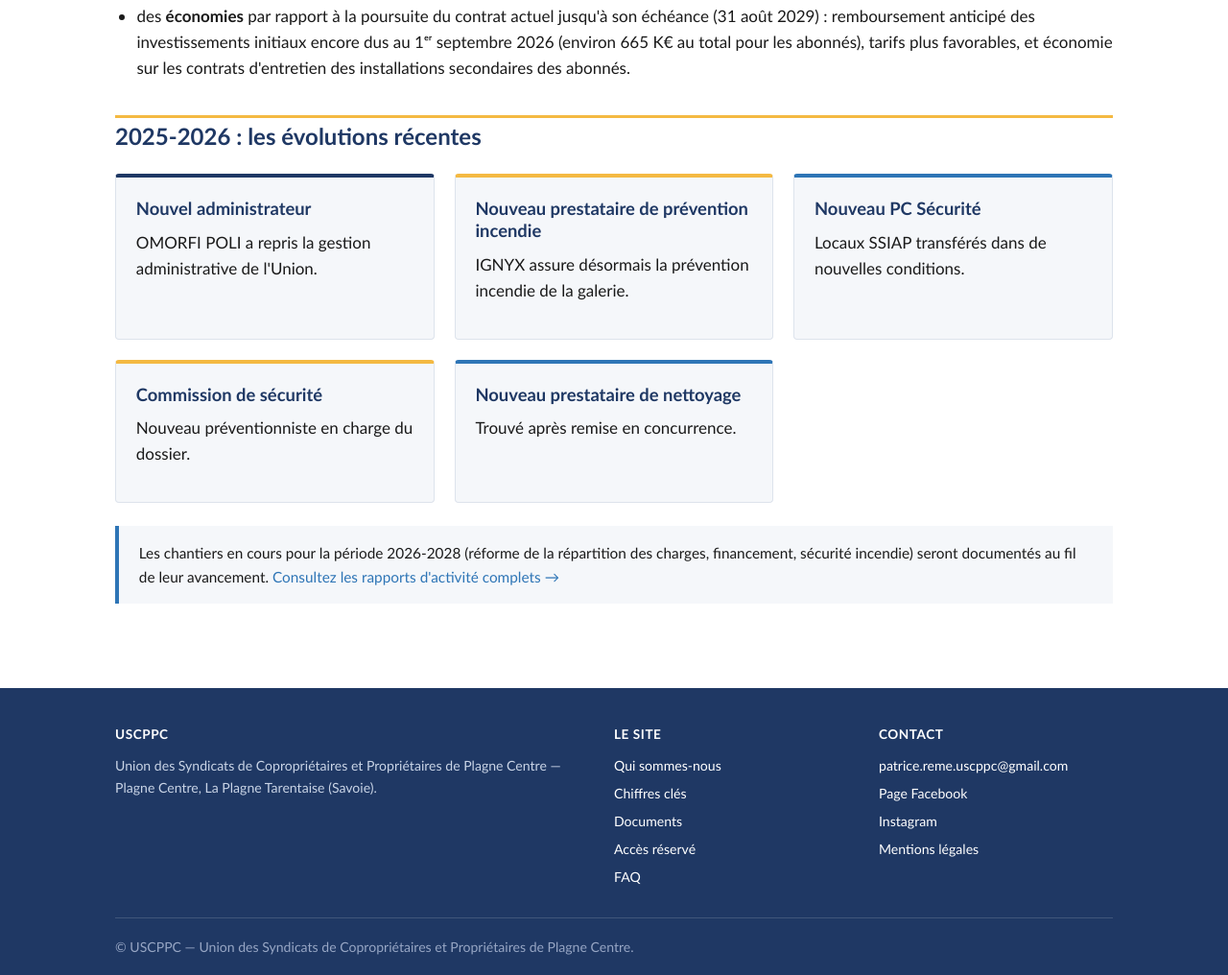
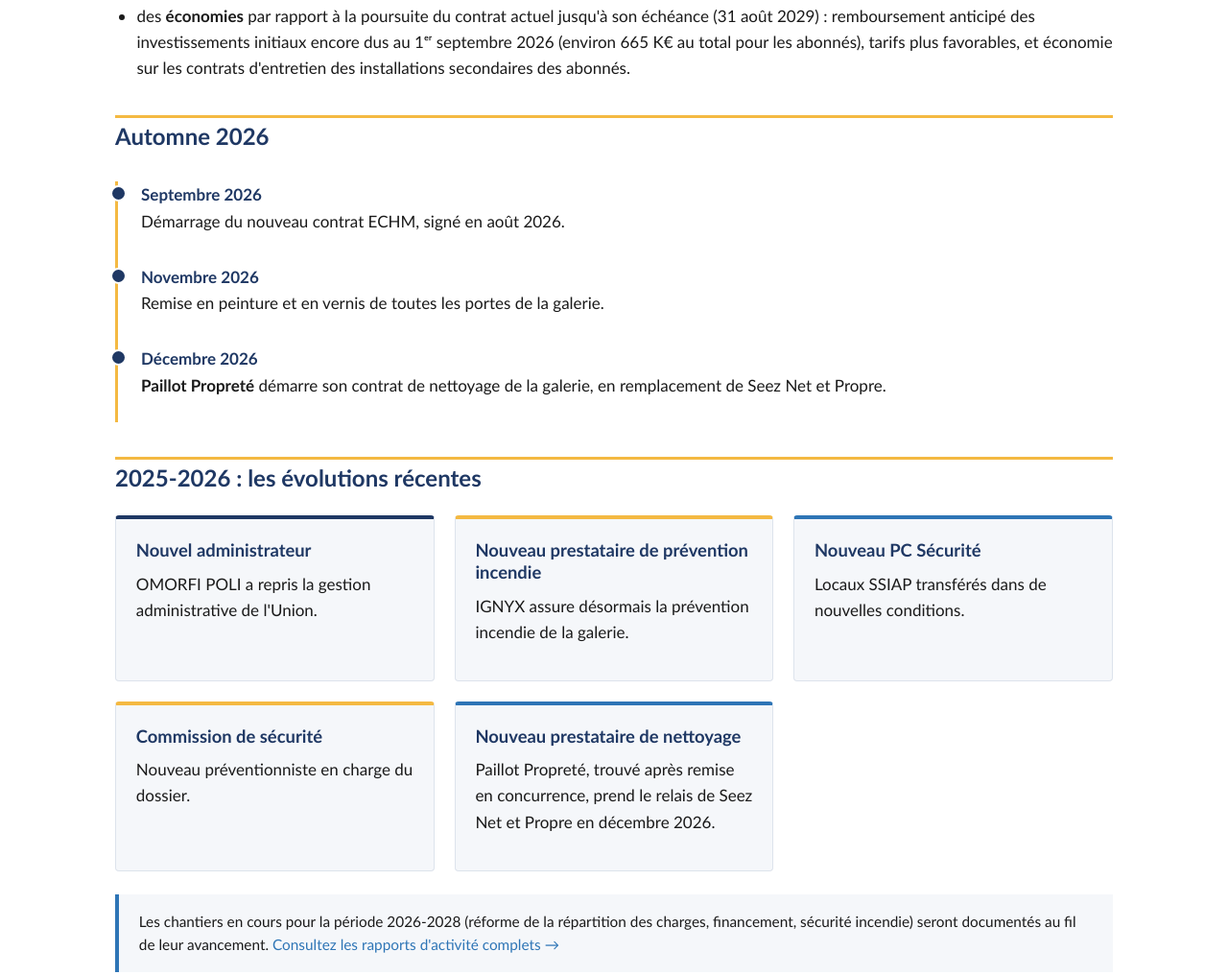
Before and after one commit to patricereme/uscppc-site, a plain HTML site: page realisations.html in a window 1280 px wide. Shown: the part 2048-3064 px from the top of the page at 96% size. Drawn offline with Linux system fonts and the light colour scheme; a script that the page names is missing.

Commit message:
Ajoute l'automne 2026 aux realisations : ECHM, portes, Paillot Proprete
Frise septembre-decembre 2026 (nouveau contrat ECHM, peinture et vernis
des portes de la galerie, demarrage du contrat de nettoyage Paillot
Proprete en remplacement de Seez Net et Propre) et carte du nouveau
prestataire de nettoyage mise a jour.

Co-Authored-By: Claude Sonnet 5.5 <noreply@anthropic.com>

```diff
--- a/realisations.html
+++ b/realisations.html
@@ -90,13 +90,19 @@
       <li>des <strong>économies</strong> par rapport à la poursuite du contrat actuel jusqu'à son échéance (31 août 2029) : remboursement anticipé des investissements initiaux encore dus au 1ᵉʳ septembre 2026 (environ 665 K€ au total pour les abonnés), tarifs plus favorables, et économie sur les contrats d'entretien des installations secondaires des abonnés.</li>
     </ul>
 
+    <h2>Automne 2026</h2>
+    <ul class="timeline">
+      <li><span class="year">Septembre 2026</span>Démarrage du nouveau contrat ECHM, signé en août 2026.</li>
+      <li><span class="year">Novembre 2026</span>Remise en peinture et en vernis de toutes les portes de la galerie.</li>
+      <li><span class="year">Décembre 2026</span><strong>Paillot Propreté</strong> démarre son contrat de nettoyage de la galerie, en remplacement de Seez Net et Propre.</li>
+    </ul>
     <h2>2025-2026 : les évolutions récentes</h2>
     <div class="grid cols-3">
       <div class="card"><h3>Nouvel administrateur</h3><p>OMORFI POLI a repris la gestion administrative de l'Union.</p></div>
       <div class="card accent"><h3>Nouveau prestataire de prévention incendie</h3><p>IGNYX assure désormais la prévention incendie de la galerie.</p></div>
       <div class="card blue"><h3>Nouveau PC Sécurité</h3><p>Locaux SSIAP transférés dans de nouvelles conditions.</p></div>
       <div class="card accent"><h3>Commission de sécurité</h3><p>Nouveau préventionniste en charge du dossier.</p></div>
-      <div class="card blue"><h3>Nouveau prestataire de nettoyage</h3><p>Trouvé après remise en concurrence.</p></div>
+      <div class="card blue"><h3>Nouveau prestataire de nettoyage</h3><p>Paillot Propreté, trouvé après remise en concurrence, prend le relais de Seez Net et Propre en décembre 2026.</p></div>
     </div>
 
     <div class="callout">
```
